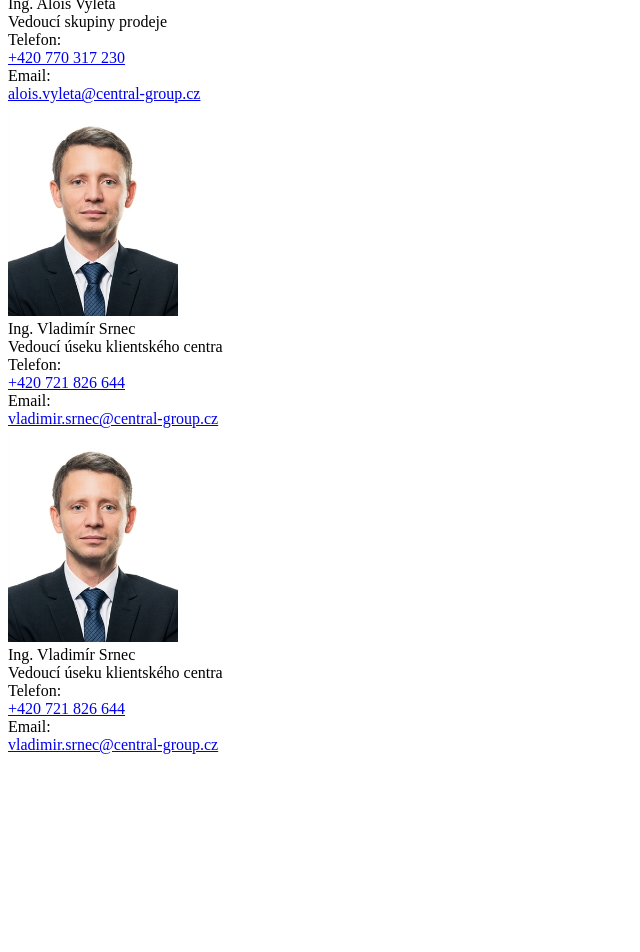
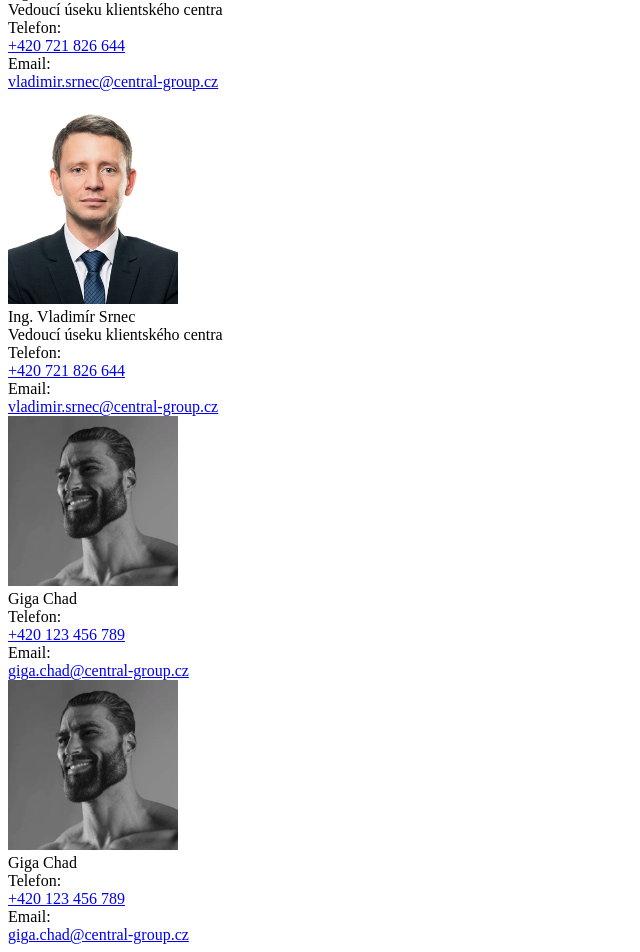
Before and after one commit to TomVitha/ois-vue, a Vue app: page /kontakty in a window 1280 px wide. Shown: the part 2193-3145 px from the top of the page, without its empty margins (0-640 px from the left). Before the commit the page ends 2955 px from the top, so only its background shows below. Built offline with nearby package versions, Linux system fonts and the light colour scheme.

Commit message:
Paths test 2

```diff
--- a/src/views/Kontakty.vue
+++ b/src/views/Kontakty.vue
@@ -27,15 +27,6 @@
       </div>
       <div class="col-md-6">
         <ContactBlock
-          name="Ing. Alois Vyleta"
-          position="Vedoucí skupiny prodeje"
-          phone="+420 770 317 230"
-          email="alois.vyleta@central-group.cz"
-          imgURL="/contacts/alois-vyleta-photo.jpeg"
-        />
-      </div>
-      <div class="col-md-6">
-        <ContactBlock
           name="Ing. Vladimír Srnec"
           position="Vedoucí úseku klientského centra"
           phone="+420 721 826 644"
@@ -52,6 +43,22 @@
           imgURL="/public/contacts/vladimir-srnec-photo.jpeg"
         />
       </div>
+      <div class="col-md-6">
+        <ContactBlock
+          name="Giga Chad"
+          phone="+420 123 456 789"
+          email="	giga.chad@central-group.cz"
+          imgURL="gigachad.jpg"
+        />
+      </div>
+      <div class="col-md-6">
+        <ContactBlock
+          name="Giga Chad"
+          phone="+420 123 456 789"
+          email="	giga.chad@central-group.cz"
+          imgURL="/gigachad.jpg"
+        />
+      </div>
     </div>
   </PageTemplate>
 </template>
```
